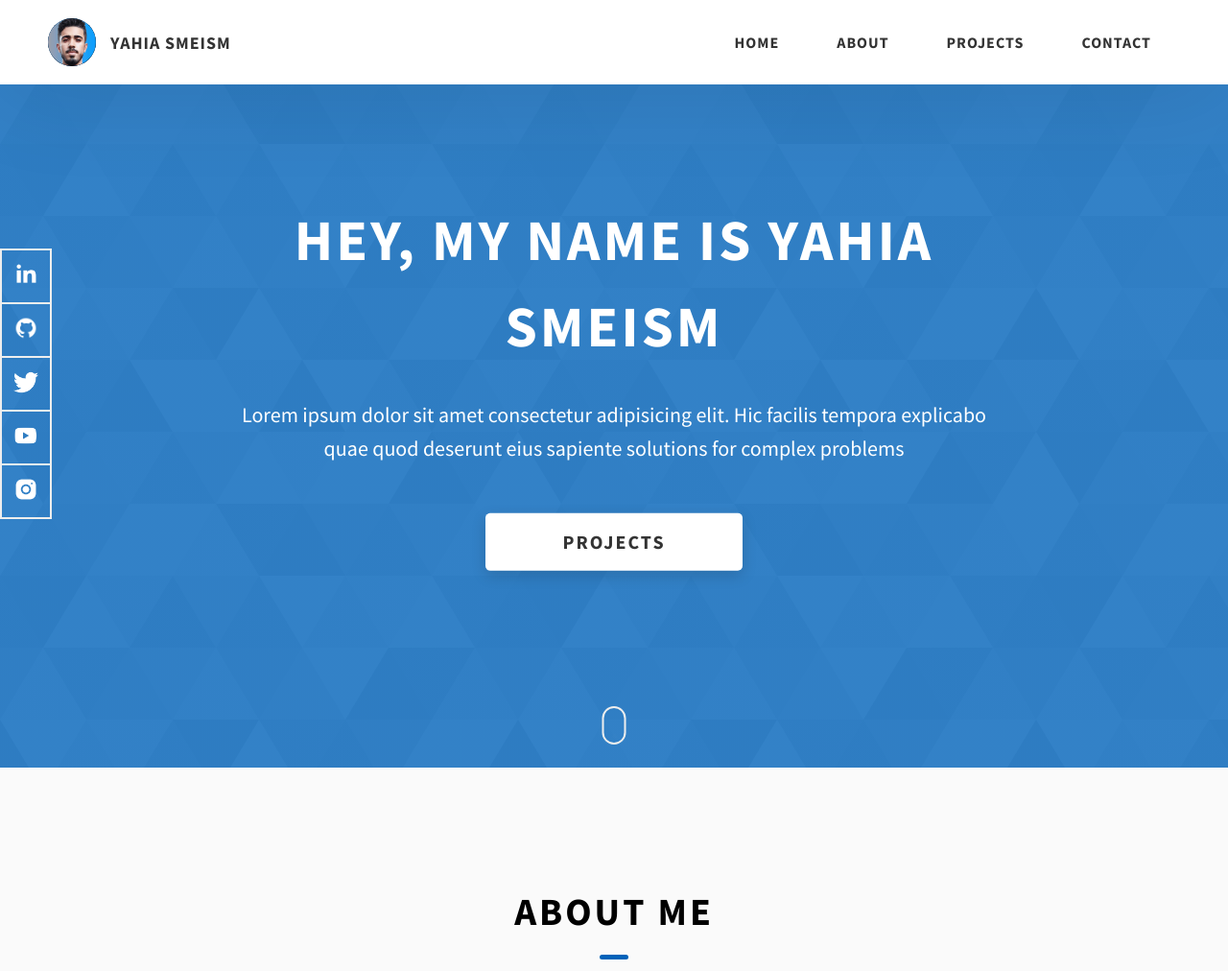
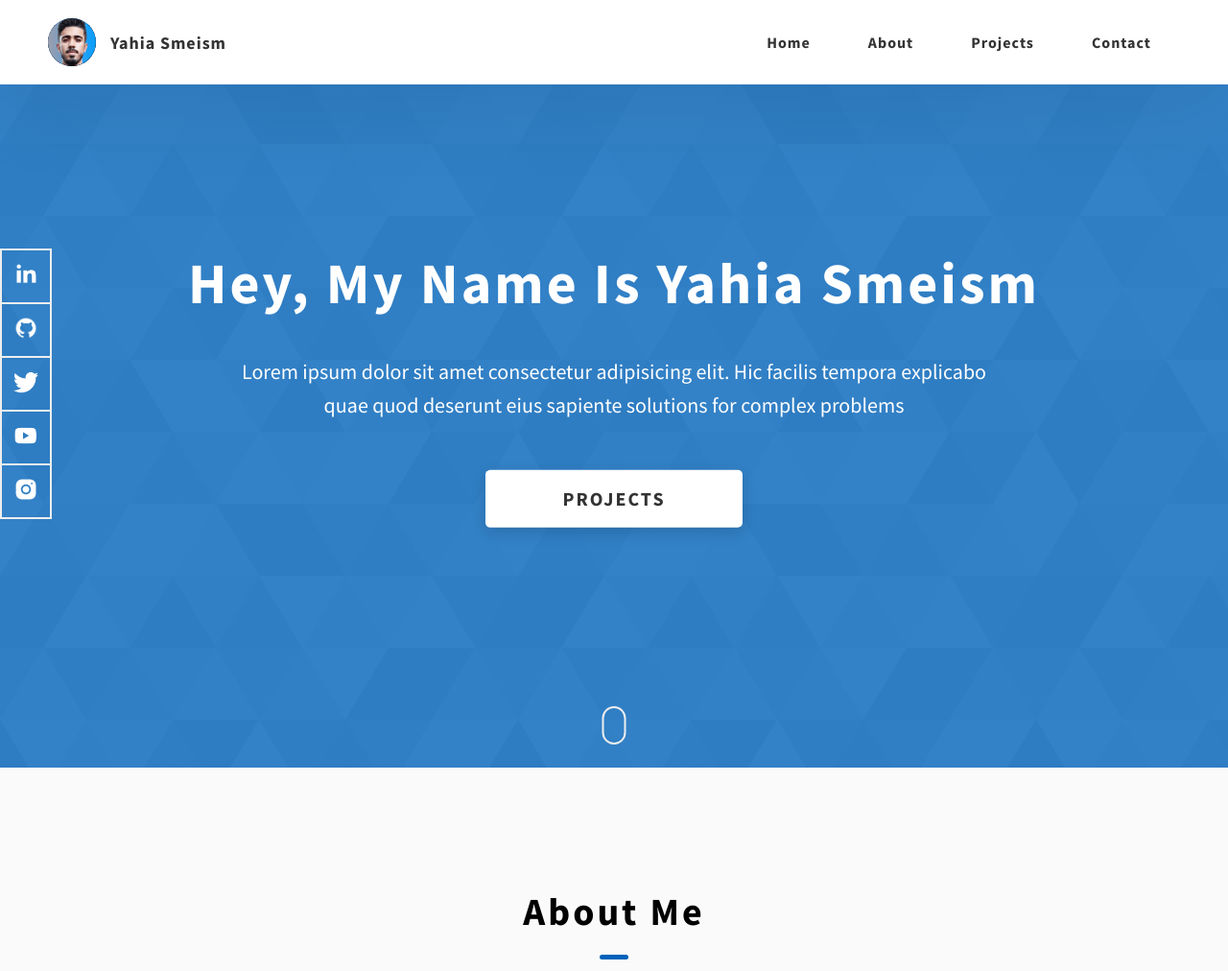
Before and after one commit to yahiasmeism/portfolio, a plain HTML site: page index.html in a window 1280 px wide. Shown: the top 1012 px of the page at 96% size. Drawn offline with Linux system fonts and the light colour scheme.

Commit message:
Update style.css

```diff
--- a/css/style.css
+++ b/css/style.css
@@ -64,7 +64,7 @@ textarea {
 
 .heading-primary {
   font-size: 6rem;
-  text-transform: uppercase;
+  text-transform: capitalize;
   letter-spacing: 3px;
   text-align: center; }
   @media only screen and (max-width: 37.5em) {
@@ -86,7 +86,7 @@ textarea {
 .heading-sec__main {
   display: block;
   font-size: 4rem;
-  text-transform: uppercase;
+  text-transform: capitalize;
   letter-spacing: 1px;
   letter-spacing: 3px;
   text-align: center;
@@ -128,7 +128,7 @@ textarea {
 
 .heading-sm {
   font-size: 2.2rem;
-  text-transform: uppercase;
+  text-transform: capitalize;
   letter-spacing: 1px; }
 
 .main-container {
@@ -536,7 +536,7 @@ textarea {
     display: block; }
   .header__logo-sub {
     font-size: 1.8rem;
-    text-transform: uppercase;
+    text-transform: capitalize;
     font-weight: 700;
     letter-spacing: 1px; }
   .header__links {
@@ -549,7 +549,7 @@ textarea {
     display: inline-block;
     font-size: 1.6rem;
     color: #333;
-    text-transform: uppercase;
+    text-transform: capitalize;
     letter-spacing: 1px;
     font-weight: 700;
     transition: color .3s; }
@@ -597,7 +597,7 @@ textarea {
     text-align: right;
     border-bottom: 1px solid #eee;
     font-weight: 700;
-    text-transform: uppercase;
+    text-transform: capitalize;
     letter-spacing: 2px;
     transition: color .3s; }
     .header__sm-menu-link a:hover {
```
